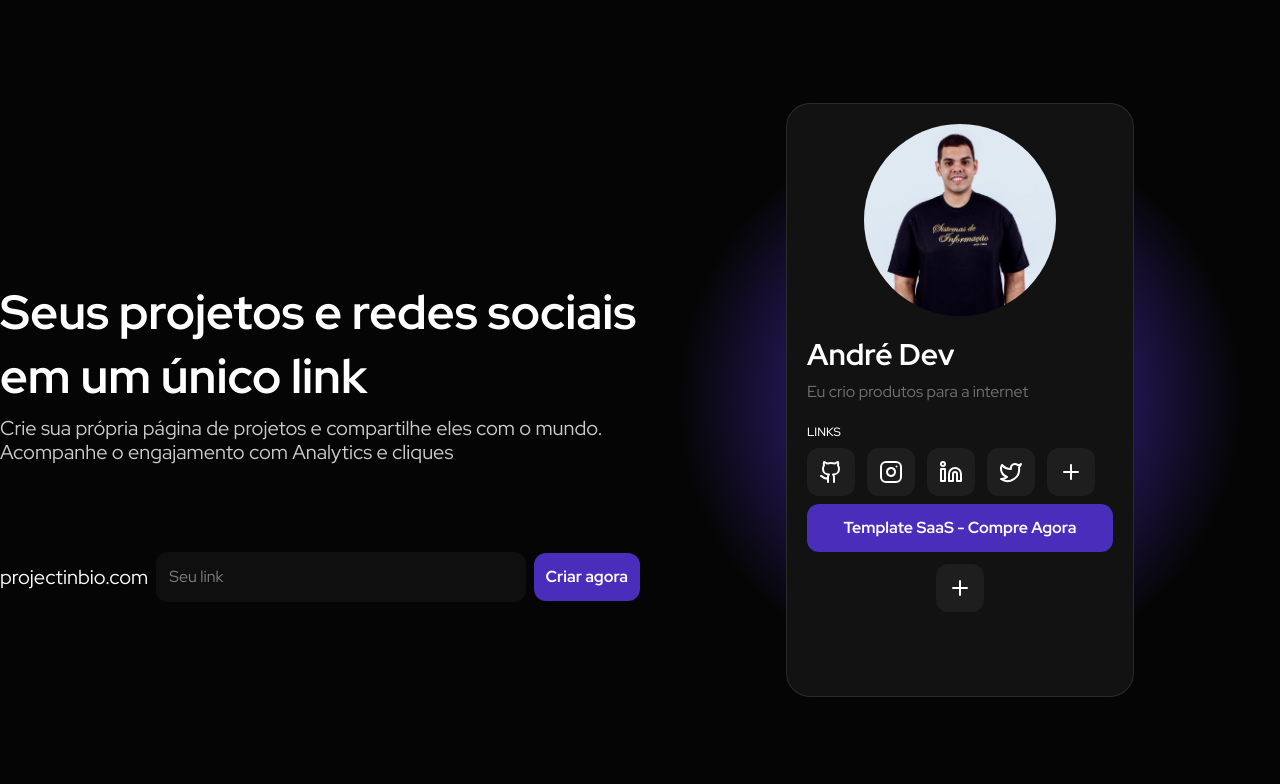
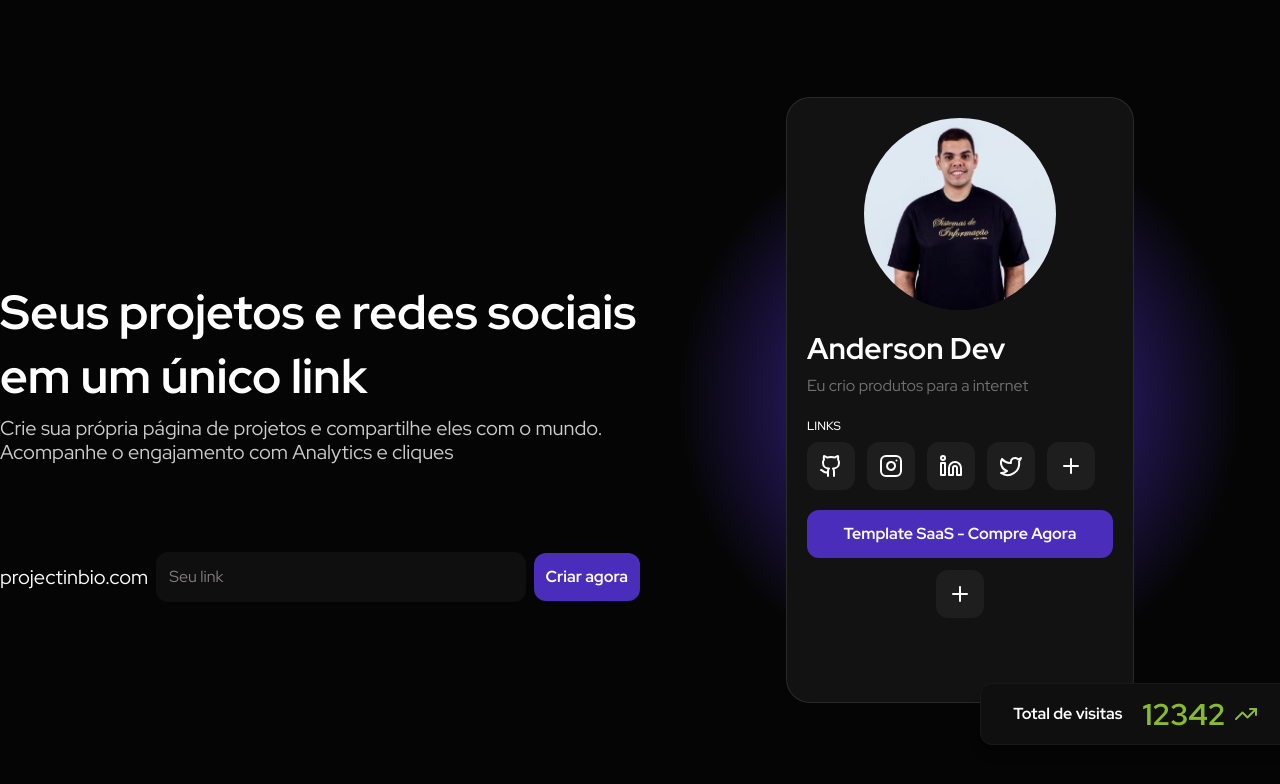
Before and after one commit to andersondev96/micro-saas-rocketseat-project-in-bio, a Next.js app: page / in a window 1280 px wide. Shown: the top 784 px of the page. Built offline with nearby package versions, Linux system fonts and the light colour scheme.

Commit message:
Componente total de visitas

```diff
--- /dev/null
+++ b/app/components/commons/total-visits.tsx
@@ -0,0 +1,17 @@
+import { TrendingUp } from "lucide-react";
+
+export function TotalVisits() {
+  return (
+    <div className="w-min whitespace-nowrap flex items-center gap-5 bg-background-secondary border border-border-primary px-8 py-3 rounded-xl shadow-lg">
+      <span className="font-bold text-white">Total de visitas</span>
+      <div className="flex items-center gap-2 text-accent-green">
+        <span className="text-3xl font-bold">12342</span>
+        <TrendingUp />
+      </div>
+      {/* <div className="flex items-center gap-2">
+        <button>Portal</button>
+        <button>Sair</button>
+      </div> */}
+    </div>
+  )
+}
--- a/app/components/commons/user-card.tsx
+++ b/app/components/commons/user-card.tsx
@@ -16,7 +16,7 @@
       <div className="flex flex-col gap-2 w-full">
         <div className="flex items-center gap-2">
           <h3 className="text-3xl font-bold min-w-0 overflow-hidden">
-            André Dev
+            Anderson Dev
           </h3>
         </div>
         <p className="opacity-40">
@@ -36,6 +36,7 @@
               </button>
             ))}
         </div>
+      </div>
 
         <div className="flex flex-col gap-3 w-full h-[172px]">
           <div className="w-full flex flex-col items-center gap-3">
@@ -45,7 +46,6 @@
             </button>
           </div>
         </div>
-      </div>
     </div>
   )
 }
--- a/app/components/landing-page/hero.tsx
+++ b/app/components/landing-page/hero.tsx
@@ -1,3 +1,4 @@
+import { TotalVisits } from "../commons/total-visits";
 import UserCard from "../commons/user-card";
 import Button from "../ui/button";
 import TextInput from "../ui/text-input";
@@ -24,7 +25,7 @@
             <div className="relative">
               <UserCard />
               <div className="absolute -bottom-[7%] -right-[45%]">
-                {/* <TotalVisits /> */}
+                <TotalVisits />
               </div>
               <div className="absolute top-[20%] -left-[45%] -z-10">
                {/*  <ProjectCard /> */}
```
